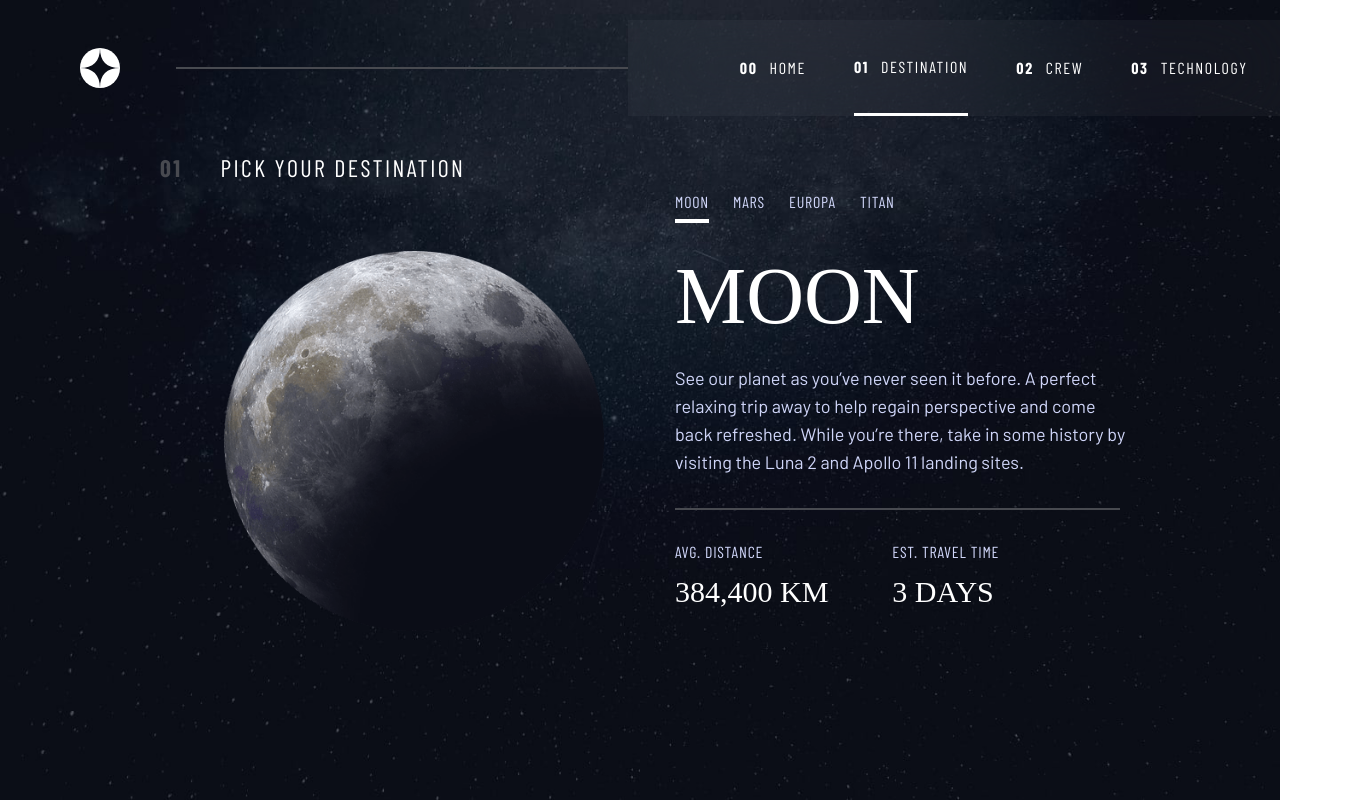
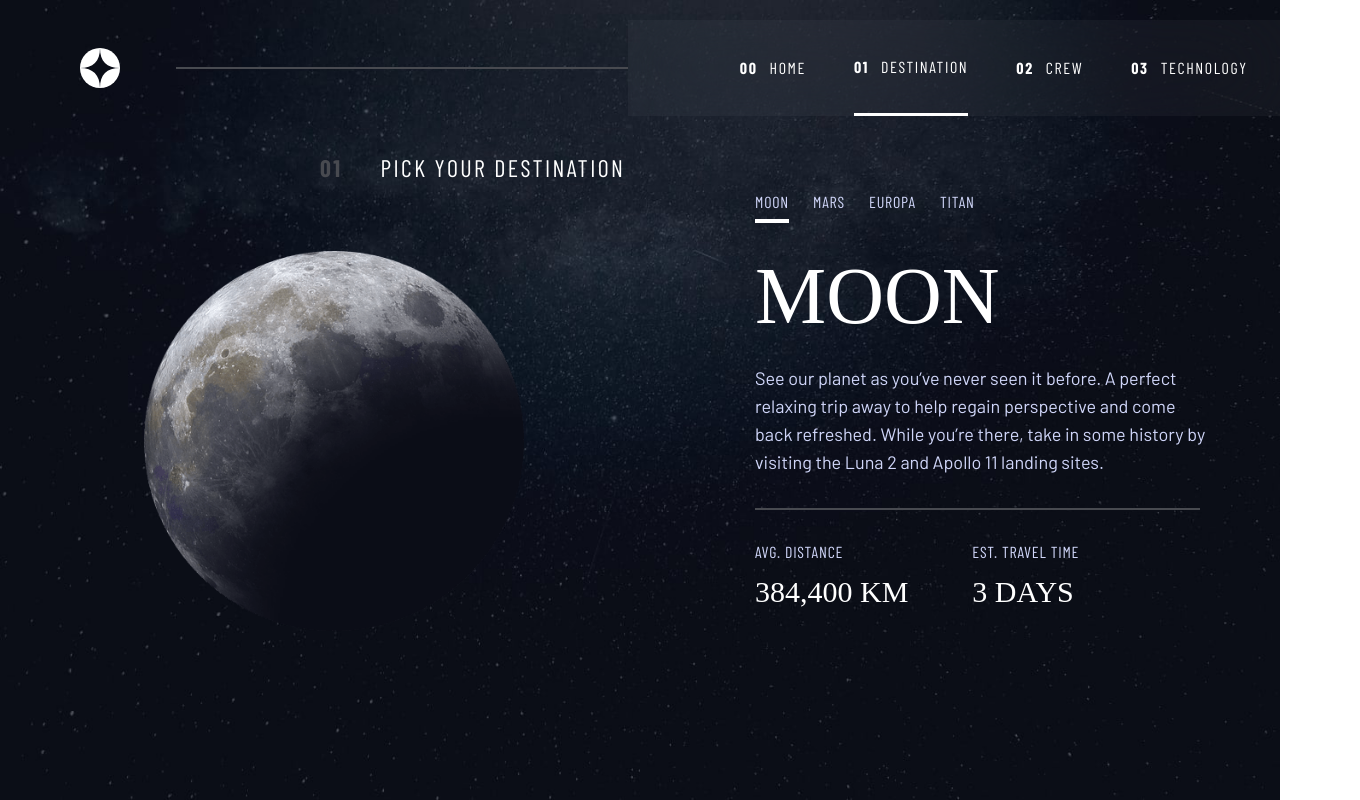
Before and after one commit to neshacascia/space-tourism, a React (Vite) app: page /destination in a window 1280 px wide. Shown: the whole page, 1360 px wide, since content can reach past the window. Built offline with nearby package versions, Linux system fonts and the light colour scheme; a web font is replaced by a local one.

Commit message:
fix: fixed spacing of pages on xl devices and cleaned up code

```diff
--- a/src/components/details/CrewDetails.jsx
+++ b/src/components/details/CrewDetails.jsx
@@ -3,7 +3,7 @@ import CrewNavbar from '../navbars/CrewNavbar';
 
 export default function CrewDetails({ crew }) {
   return (
-    <div className="h-screen flex flex-col items-center px-6 sm:h-auto sm:flex-col-reverse lg:flex-row-reverse lg:justify-end lg:items-start lg:gap-32">
+    <div className="h-screen flex flex-col items-center px-6 sm:h-auto sm:flex-col-reverse md:px-20 lg:flex-row-reverse lg:justify-end lg:items-start lg:gap-32">
       <div>
         <img
           src={crew.images.png}
--- a/src/components/details/DestinationDetails.jsx
+++ b/src/components/details/DestinationDetails.jsx
@@ -3,11 +3,11 @@ import DestinationNavbar from '../navbars/DestinationNavbar';
 
 export default function DestinationDetails({ destination }) {
   return (
-    <div className="flex flex-col items-center md:flex-col lg:flex-row lg:gap-40 lg:mr-40">
+    <div className="w-screen flex flex-col items-center md:flex-col lg:flex-row lg:justify-center lg:gap-60 lg:mr-40">
       <div>
         <img
           src={destination.images.png}
-          className="w-planet h-planet mb-7 sm:w-tabletPlanet sm:h-tabletPlanet sm:my-14 lg:w-desktopPlanet lg:h-desktopPlanet lg:ml-56"
+          className="w-planet h-planet object-contain mb-7 sm:w-tabletPlanet sm:h-tabletPlanet sm:my-14 lg:w-desktopPlanet lg:h-desktopPlanet lg:ml-56"
         />
       </div>
 
--- a/src/components/details/TechnologyDetails.jsx
+++ b/src/components/details/TechnologyDetails.jsx
@@ -3,7 +3,7 @@ import TechnologyNavbar from '../navbars/TechnologyNavbar';
 
 export default function TechnologyDetails({ tech }) {
   return (
-    <div className="h-screen flex flex-col items-center lg:flex-row-reverse lg:justify-around lg:items-start lg:mt-10">
+    <div className="h-screen flex flex-col items-center px-20 lg:flex-row-reverse lg:justify-around lg:items-start lg:mt-10">
       <img
         src={tech.images.portrait}
         className="w-tech h-tech object-cover object-center sm:w-screen sm:h-tabletTech sm:mb-12 lg:h-desktopTech lg:w-desktopTech"
--- a/src/components/navbars/DestinationNavbar.jsx
+++ b/src/components/navbars/DestinationNavbar.jsx
@@ -9,7 +9,7 @@ export default function DestinationNavbar() {
   };
 
   const planetsNavLinks = planetsNavBarArr.map(planet => (
-    <li>
+    <li key={planet.id}>
       <NavLink
         to={planet.path}
         style={({ isActive }) => (isActive ? activeStyle : undefined)}
--- a/src/components/navbars/Navbar.jsx
+++ b/src/components/navbars/Navbar.jsx
@@ -29,7 +29,7 @@ export default function Navbar(props) {
   return (
     <nav className="h-24 flex justify-between items-center pl-6 lg:pt-10">
       <img src={logo} className="w-10 h-10 lg:ml-14 lg:mr-14" />
-      <hr className="hidden w-navBorder border border-gray lg:inline" />
+      <hr className="hidden w-navBorder border border-gray lg:inline " />
       <ul className="hidden sm:text-white sm:font-h2 tracking-widest sm:bg-mobileMenu sm:backdrop-blur-mobileMenu sm:w-tabletNav sm:h-tabletNav sm:flex sm:justify-center sm:items-center sm:gap-8 lg:w-desktopNav lg:justify-start lg:gap-12 lg:pl-28 ">
         {navLinks}
       </ul>
--- a/src/components/navbars/TechnologyNavbar.jsx
+++ b/src/components/navbars/TechnologyNavbar.jsx
@@ -10,7 +10,10 @@ export default function TechnologyNavbar() {
   };
 
   const techNavLinks = techNavBarArr.map(tech => (
-    <li className="w-10 h-10 sm:w-techNavButton sm:h-techNavButton lg:w-desktopTechNav lg:h-desktopTechNav">
+    <li
+      className="w-10 h-10 sm:w-techNavButton sm:h-techNavButton lg:w-desktopTechNav lg:h-desktopTechNav"
+      key={tech.id}
+    >
       <NavLink
         to={tech.path}
         style={({ isActive }) => (isActive ? activeStyle : undefined)}
@@ -22,6 +25,7 @@ export default function TechnologyNavbar() {
       </NavLink>
     </li>
   ));
+
   return (
     <ul className="flex gap-4 my-8 sm:mb-11 lg:flex-col lg:gap-8">
       {techNavLinks}
--- a/src/pages/Crew.jsx
+++ b/src/pages/Crew.jsx
@@ -12,18 +12,16 @@ export default function Crew() {
   return (
     <div className="bg-crew bg-no-repeat bg-cover min-h-screen sm:bg-tabletCrew lg:bg-desktopCrew">
       <Navbar />
-
       <section
         onClick={closeModal}
-        className="flex flex-col items-center sm:block lg:ml-40"
+        className="flex flex-col items-center sm:flex"
       >
-        <div className="text-white font-h2 text-base leading-5 tracking-widest pb-8 sm:text-xl sm:mt-10 sm:ml-10 lg:text-2xl lg:pb-2 lg:mt-14 lg:ml-6">
+        <div className="text-white font-h2 text-base leading-5 tracking-widest pb-8 sm:text-xl sm:self-start sm:mt-10 sm:ml-10 lg:text-2xl lg:pb-2 lg:mt-14 lg:ml-80">
           <h2>
             <span className="text-gray font-bold pr-2.5 lg:mr-7">02</span>
             MEET YOUR CREW
           </h2>
         </div>
-
         <div>
           <Routes>
             <Route
--- a/src/pages/Destination.jsx
+++ b/src/pages/Destination.jsx
@@ -14,16 +14,16 @@ export default function Destination(props) {
       <Navbar />
       <section
         onClick={closeModal}
-        className="flex flex-col items-center pb-14 sm:block"
+        className="flex flex-col items-center pb-14 sm:flex"
       >
-        <div className="text-white font-h2 text-base leading-5 tracking-widest pb-8 sm:text-xl sm:mt-10 sm:ml-10 lg:text-2xl lg:pb-2 lg:ml-40 lg:mt-14">
-          <h2 className="text-left">
+        <div className="text-white font-h2 text-base leading-5 tracking-widest pb-8 sm:text-xl sm:self-start sm:mt-10 sm:ml-10 lg:text-2xl lg:pb-2 lg:mt-14 xl:ml-80">
+          <h2>
             <span className="text-gray font-bold pr-2.5 lg:mr-7">01</span>
             PICK YOUR DESTINATION
           </h2>
         </div>
 
-        <div className="destination-right">
+        <div>
           <Routes>
             <Route
               exact
--- a/src/pages/Home.jsx
+++ b/src/pages/Home.jsx
@@ -13,7 +13,7 @@ export default function Home(props) {
         onClick={closeModal}
         className="text-lightBlue flex flex-col justify-center items-center gap-20 px-6 mt-10 sm:mt-24 lg:flex-row lg:gap-96 lg:mx-60 lg:mt-24"
       >
-        <div className="left text-center w-homeText flex flex-col gap-4 sm:w-desktopHomeText lg:items-start lg:w-96">
+        <div className="left text-center w-homeText flex flex-col gap-4 sm:w-desktopHomeText lg:w-96 lg:items-start">
           <h2 className="font-h2 text-base font-normal sm:text-xl lg:text-3xl">
             SO, YOU WANT TO TRAVEL TO
           </h2>
--- a/src/pages/Technology.jsx
+++ b/src/pages/Technology.jsx
@@ -14,9 +14,9 @@ export default function Technology() {
       <Navbar />
       <section
         onClick={closeModal}
-        className="flex flex-col items-center sm:block lg:ml-40"
+        className="flex flex-col items-center sm:flex lg:ml-40 xl:flex xl:justify-center"
       >
-        <div className="text-white font-h2 text-base leading-5 tracking-widest pb-8 sm:text-xl sm:mt-10 sm:ml-10 lg:text-2xl lg:pb-2 lg:mt-14">
+        <div className="text-white font-h2 text-base leading-5 tracking-widest pb-8 sm:text-xl sm:self-start sm:mt-10 sm:ml-10 lg:text-2xl lg:pb-2 lg:mt-14 lg:ml-40">
           <h2>
             <span className="text-gray font-bold pr-2.5 lg:mr-7">03</span>
             SPACE LAUNCH 101
```
